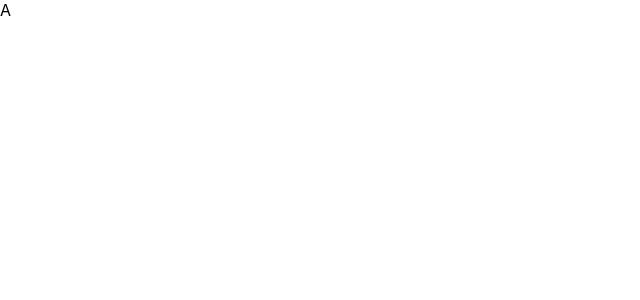
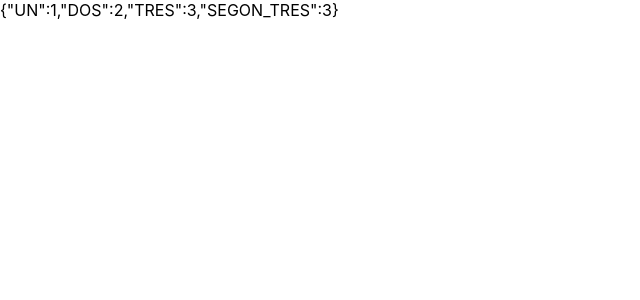
Before and after one commit to MarcLlobet/codeasily, a React (Create React App) app: page / in a window 1280 px wide. Shown: the top 300 px of the page, without its empty margins (0-640 px from the left). Built offline with nearby package versions, Linux system fonts and the light colour scheme.

Commit message:
improve variables context

```diff
--- a/src/App.tsx
+++ b/src/App.tsx
@@ -4,24 +4,14 @@ import { useVariables } from './context/variables';
 import { operators } from './operators';
 
 function App() {
-  const {variables, setVariables} = useVariables()
+  const [variables, setVariables] = useVariables()
 
   useEffect(() => {
-    setVariables?.({UN: 1, DOS: 2, TRES: 3, SEGON_TRES: 3})
+    setVariables({UN: 1, DOS: 2, TRES: 3, SEGON_TRES: 3})
   }, []) // eslint-disable-line react-hooks/exhaustive-deps
 
-    console.log({
-      variables,
-      is: operators.IS_EQUAL(variables.TRES, variables.SEGON_TRES),
-      isNot: operators.IS_NOT_EQUAL(variables.TRES, variables.DOS),
-      if: operators.IF(
-        operators.IS_EQUAL(variables.TRES, variables.SEGON_TRES),
-        console.log(variables.DOS)
-      )
-    })
-
   return (
-    <div>A</div>
+    <div>{JSON.stringify(variables)}</div>
   );
 }
 
--- a/src/context/variables.tsx
+++ b/src/context/variables.tsx
@@ -1,31 +1,28 @@
 import React, { useState, createContext, useContext } from 'react';
 
+type SetVariables = React.Dispatch<React.SetStateAction<Variables>>
 type Variables = Record<string, any>
-type SetVariables = React.Dispatch<React.SetStateAction<Variables>>
 
-type VariablesContextProviderValue = {
-    variables: Variables,
-    setVariables: SetVariables
-}
 
-const VariablesContext = createContext({
-  variables: {},
-  setVariables: () => ({})
-} as VariablesContextProviderValue)
+const SetVariablesContext = createContext((() => {}) as SetVariables)
+const GetVariablesContext = createContext({} as Variables)
 
 export const VariablesProvider = ({children}: {children: React.ReactNode}) => {
   const [variables, setVariables] = useState<Variables>({})
   return (
-    <VariablesContext.Provider value={{
-      variables,
-      setVariables,
-    } as VariablesContextProviderValue}>
+    <SetVariablesContext.Provider
+      value={ setVariables  as SetVariables}
+    >
+      <GetVariablesContext.Provider value={variables}>
       {children}
-    </VariablesContext.Provider>
+      </GetVariablesContext.Provider>
+    </SetVariablesContext.Provider>
   )
 }
 
-export const useVariables = () => {
-  const {variables, setVariables} = useContext(VariablesContext)
-  return {variables, setVariables}
+export const useVariables = (): [Variables, SetVariables] => {
+  const setVariables = useContext(SetVariablesContext)
+  const variables = useContext(GetVariablesContext)
+
+  return [variables, setVariables]
 }
--- a/src/operators/info.ts
+++ b/src/operators/info.ts
@@ -11,10 +11,25 @@ export const operatorInfo: Record<OperatorNameKey, OperatorInfo> = {
   WHILE: {
     description: 'will do something while the condition is true'
   },
+  FOR_LOOP: {
+    description: '',
+  },
   IS_EQUAL: {
     description: 'compares if both values are the same'
   },
   IS_NOT_EQUAL: {
     description: 'compares if both values are different'
   },
+  GREATER_THAN: {
+    description: ''
+  },
+  GREATER_OR_EQUAL_THAN: {
+    description: ''
+  },
+  LOWER_THAN: {
+    description: ''
+  },
+  LOWER_OR_EQUAL_THAN: {
+    description: ''
+  },
 }
--- a/src/operators/logic.ts
+++ b/src/operators/logic.ts
@@ -6,7 +6,7 @@ export const operators: Record<OperatorNameKey, Function> = {
       nestedCallback()
     }
   },
-  WHILE: (condition: Function, nestedCallback: Function = () => {}) => {
+  WHILE: (condition: Function, nestedCallback: Function = () => {}): void => {
       while(condition()){
         nestedCallback()
       }
```
Also changed, not shown: 1 other file (tests, documents, lock files or other folders).
